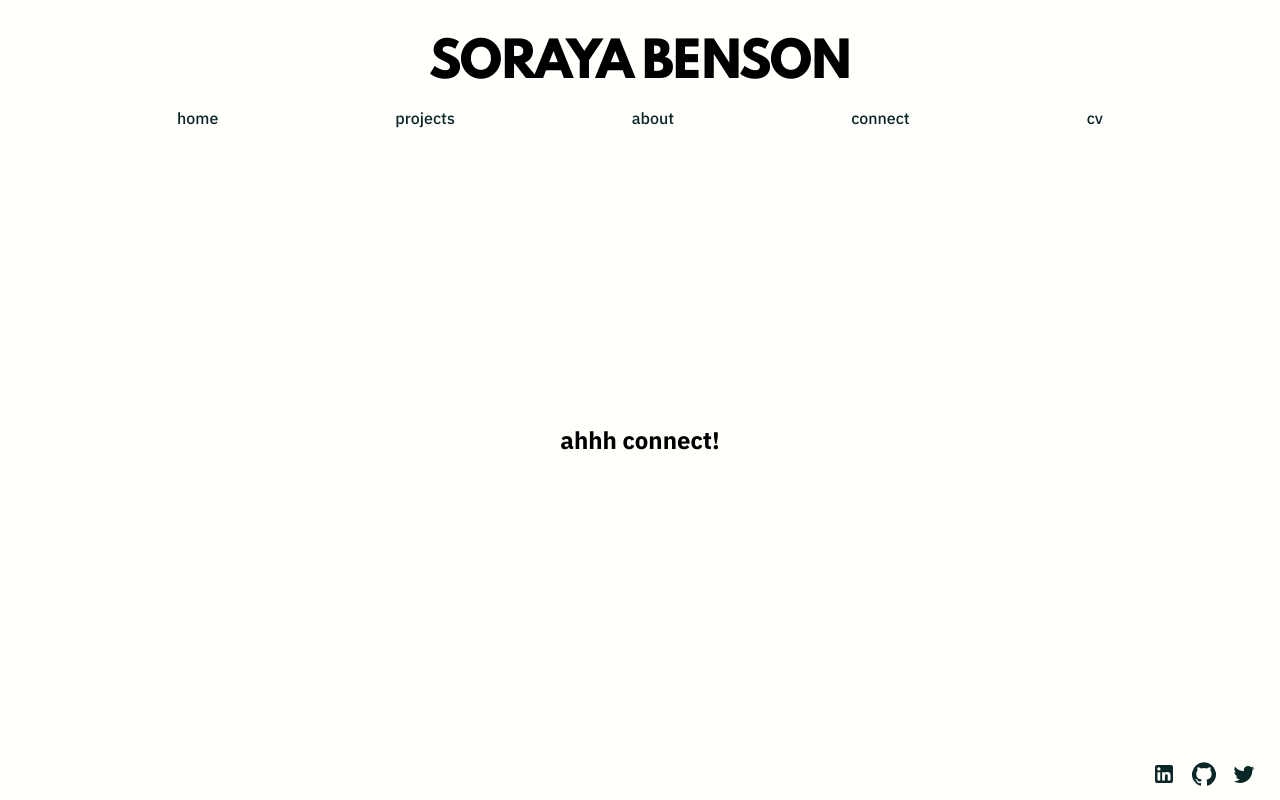
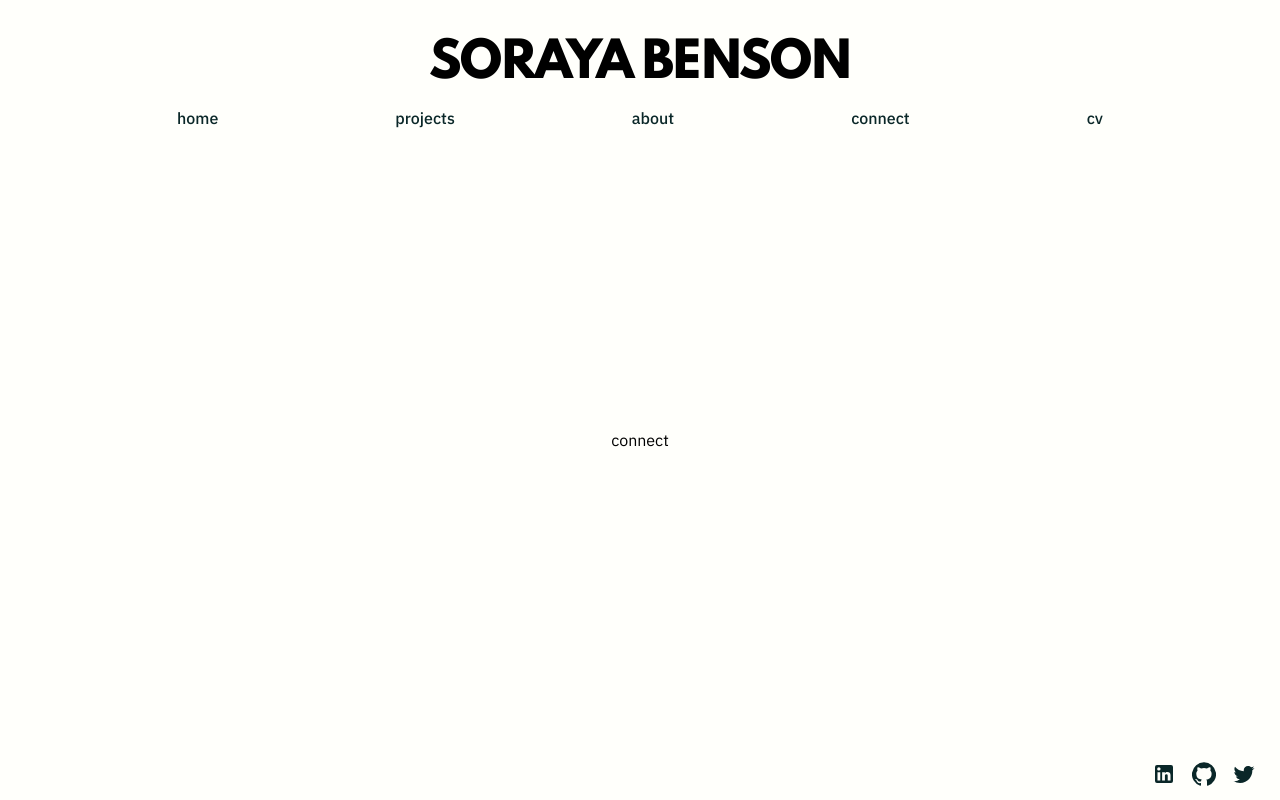
Before and after one commit to sorayamajdolashrafi/portfolio, a Next.js app: page /connect in a window 1280 px wide. Built offline with nearby package versions, Linux system fonts and the light colour scheme.

Commit message:
state for connect implemented

```diff
--- a/components/connect/ConnectControls.jsx
+++ b/components/connect/ConnectControls.jsx
@@ -0,0 +1,15 @@
+import PropTypes from 'prop-types';
+
+const ConnectControls = ( handleOpenEmail ) => {
+    return (
+        <div>
+            connect
+        </div>
+    )
+}
+
+ConnectControls.propTypes = {
+    handleOpenEmail: PropTypes.func.isRequired
+}
+
+export default ConnectControls;
--- a/components/connect/Form.jsx
+++ b/components/connect/Form.jsx
@@ -0,0 +1,15 @@
+import PropTypes from 'prop-types';
+
+const Form = ( handleCloseEmail ) => {
+    return (
+        <div>
+            form
+        </div>
+    )
+}
+
+Form.propTypes = {
+    handleCloseEmail: PropTypes.func.isRequired
+}
+
+export default Form;
--- a/pages/connect.jsx
+++ b/pages/connect.jsx
@@ -1,9 +1,25 @@
+import { useState } from 'react';
+import ConnectControls from '../components/connect/ConnectControls';
+import Form from '../components/connect/Form';
 import styles from '../styles/connect.module.css';
 
 export default function Connect() {
+    const [email, setEmail] = useState(false);
+
+    const handleOpenEmail = () => {
+        setEmail(true);
+    }
+
+    const handleCloseEmail = () => {
+        setEmail(false);
+    }
+
     return (
         <main className="page">
-            <h1>ahhh connect!</h1>
+            {
+                email ? <Form handleCloseEmail={handleCloseEmail}/>
+                : <ConnectControls handleOpenEmail={handleOpenEmail}/>
+            }
         </main>
     )
 }
```
